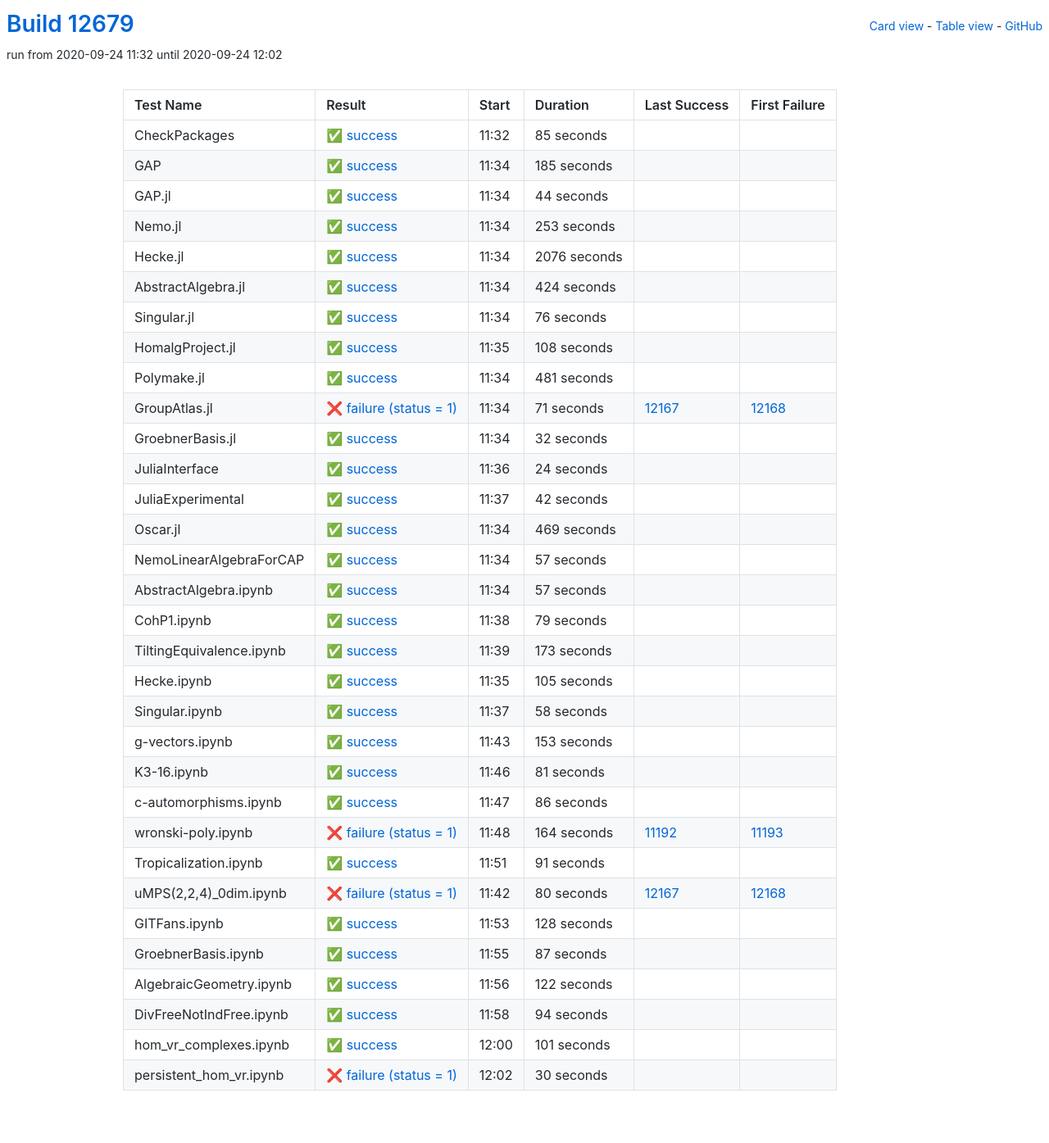
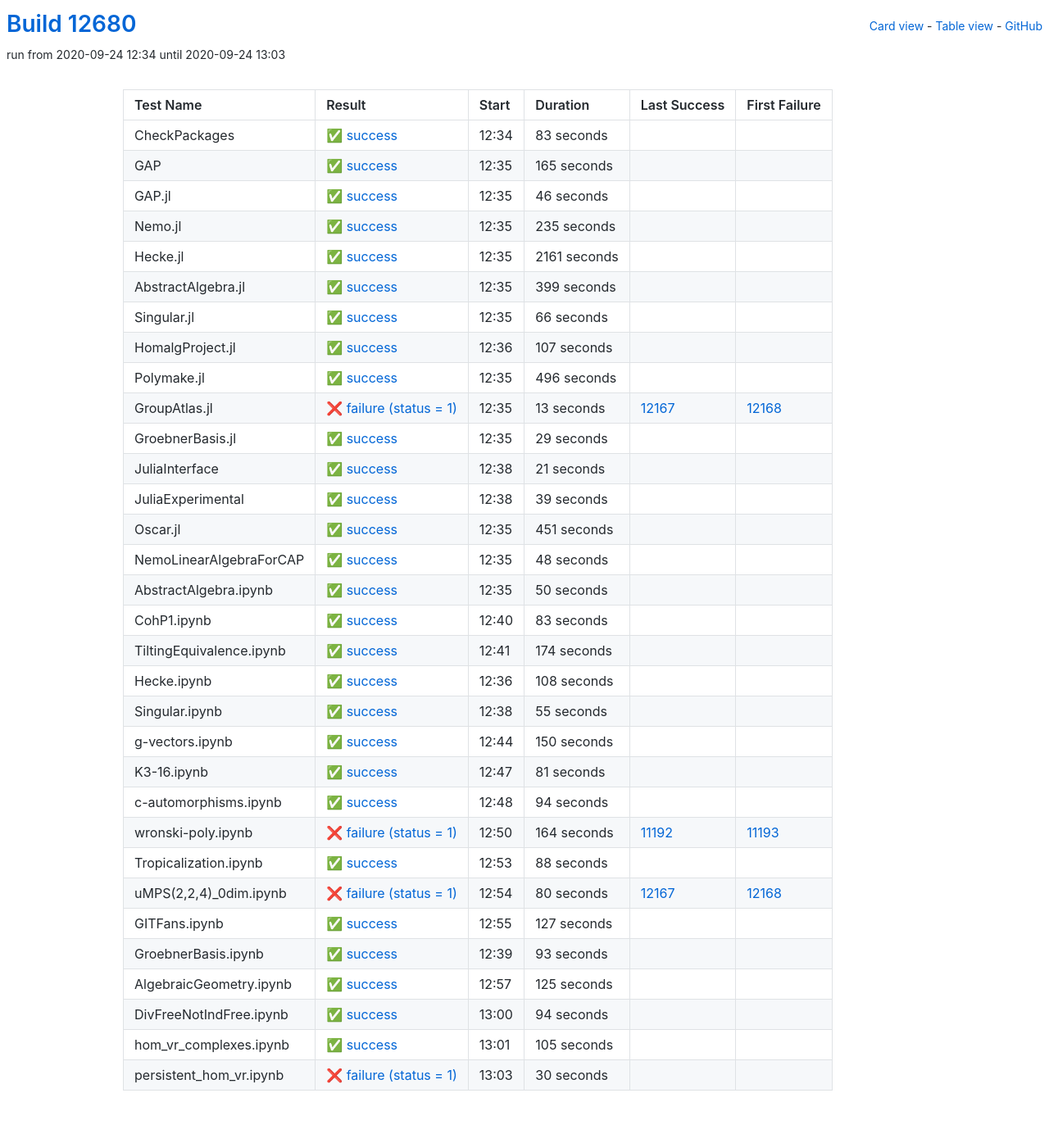
Before and after one commit to oscar-system/oscar-ci-status, a Jekyll site: the page built from table.html, in a window 1280 px wide. Shown: the whole page at 82% size. Built offline with Jekyll 4.4.1, drawn with Linux system fonts in a browser that asks for light colours.

Commit message:
Build #12680

```diff
--- a/_data/ci.yml
+++ b/_data/ci.yml
@@ -1,6 +1,6 @@
 ---
-build: 12679
-build_url: https://oscarci.mathematik.uni-kl.de/job/oscar/12679/
+build: 12680
+build_url: https://oscarci.mathematik.uni-kl.de/job/oscar/12680/
 job: oscar
 organization: oscar-system
 repo: oscar-ci-status
@@ -8,92 +8,224 @@
 tests:
 - name: CheckPackages
   id: checkpackages
-  log: https://oscarci.mathematik.uni-kl.de/job/oscar/12679/artifact/logs/build-12679/CheckPackages.log
-  start: 2020-09-24 11:32
+  log: https://oscarci.mathematik.uni-kl.de/job/oscar/12680/artifact/logs/build-12680/CheckPackages.log
+  start: 2020-09-24 12:34
   success: true
   exitcode: 0
   status: success
-  duration: 85
+  duration: 83
   last_success: false
   last_success_url:
   first_failure: false
   first_failure_url:
 - name: GAP
   id: gap
-  log: https://oscarci.mathematik.uni-kl.de/job/oscar/12679/artifact/logs/build-12679/GAP.log
-  start: 2020-09-24 11:34
+  log: https://oscarci.mathematik.uni-kl.de/job/oscar/12680/artifact/logs/build-12680/GAP.log
+  start: 2020-09-24 12:35
   success: true
   exitcode: 0
   status: success
-  duration: 185
+  duration: 165
   last_success: false
   last_success_url:
   first_failure: false
   first_failure_url:
 - name: GAP.jl
   id: gap-jl
-  log: https://oscarci.mathematik.uni-kl.de/job/oscar/12679/artifact/logs/build-12679/GAP.jl.log
-  start: 2020-09-24 11:34
+  log: https://oscarci.mathematik.uni-kl.de/job/oscar/12680/artifact/logs/build-12680/GAP.jl.log
+  start: 2020-09-24 12:35
   success: true
   exitcode: 0
   status: success
-  duration: 44
+  duration: 46
   last_success: false
   last_success_url:
   first_failure: false
   first_failure_url:
 - name: Nemo.jl
   id: nemo-jl
-  log: https://oscarci.mathematik.uni-kl.de/job/oscar/12679/artifact/logs/build-12679/Nemo.jl.log
-  start: 2020-09-24 11:34
+  log: https://oscarci.mathematik.uni-kl.de/job/oscar/12680/artifact/logs/build-12680/Nemo.jl.log
+  start: 2020-09-24 12:35
   success: true
   exitcode: 0
   status: success
-  duration: 253
+  duration: 235
   last_success: false
   last_success_url:
   first_failure: false
   first_failure_url:
 - name: Hecke.jl
   id: hecke-jl
-  log: https://oscarci.mathematik.uni-kl.de/job/oscar/12679/artifact/logs/build-12679/Hecke.jl.log
-  start: 2020-09-24 11:34
+  log: https://oscarci.mathematik.uni-kl.de/job/oscar/12680/artifact/logs/build-12680/Hecke.jl.log
+  start: 2020-09-24 12:35
   success: true
   exitcode: 0
   status: success
-  duration: 2076
+  duration: 2161
   last_success: false
   last_success_url:
   first_failure: false
   first_failure_url:
 - name: AbstractAlgebra.jl
   id: abstractalgebra-jl
-  log: https://oscarci.mathematik.uni-kl.de/job/oscar/12679/artifact/logs/build-12679/AbstractAlgebra.jl.log
-  start: 2020-09-24 11:34
+  log: https://oscarci.mathematik.uni-kl.de/job/oscar/12680/artifact/logs/build-12680/AbstractAlgebra.jl.log
+  start: 2020-09-24 12:35
   success: true
   exitcode: 0
   status: success
-  duration: 424
+  duration: 399
   last_success: false
   last_success_url:
   first_failure: false
   first_failure_url:
 - name: Singular.jl
   id: singular-jl
-  log: https://oscarci.mathematik.uni-kl.de/job/oscar/12679/artifact/logs/build-12679/Singular.jl.log
-  start: 2020-09-24 11:34
+  log: https://oscarci.mathematik.uni-kl.de/job/oscar/12680/artifact/logs/build-12680/Singular.jl.log
+  start: 2020-09-24 12:35
   success: true
   exitcode: 0
   status: success
-  duration: 76
+  duration: 66
   last_success: false
   last_success_url:
   first_failure: false
   first_failure_url:
 - name: HomalgProject.jl
   id: homalgproject-jl
-  log: https://oscarci.mathematik.uni-kl.de/job/oscar/12679/artifact/logs/build-12679/HomalgProject.jl.log
-  start: 2020-09-24 11:35
+  log: https://oscarci.mathematik.uni-kl.de/job/oscar/12680/artifact/logs/build-12680/HomalgProject.jl.log
+  start: 2020-09-24 12:36
+  success: true
+  exitcode: 0
+  status: success
+  duration: 107
+  last_success: false
+  last_success_url:
+  first_failure: false
+  first_failure_url:
+- name: Polymake.jl
+  id: polymake-jl
+  log: https://oscarci.mathematik.uni-kl.de/job/oscar/12680/artifact/logs/build-12680/Polymake.jl.log
+  start: 2020-09-24 12:35
+  success: true
+  exitcode: 0
+  status: success
+  duration: 496
+  last_success: false
+  last_success_url:
+  first_failure: false
+  first_failure_url:
+- name: GroupAtlas.jl
+  id: groupatlas-jl
+  log: https://oscarci.mathematik.uni-kl.de/job/oscar/12680/artifact/logs/build-12680/GroupAtlas.jl.log
+  start: 2020-09-24 12:35
+  success: false
+  exitcode: 1
+  status: failure
+  duration: 13
+  last_success: 12167
+  last_success_url: https://oscarci.mathematik.uni-kl.de/job/oscar/12167/
+  first_failure: 12168
+  first_failure_url: https://oscarci.mathematik.uni-kl.de/job/oscar/12168/
+- name: GroebnerBasis.jl
+  id: groebnerbasis-jl
+  log: https://oscarci.mathematik.uni-kl.de/job/oscar/12680/artifact/logs/build-12680/GroebnerBasis.jl.log
+  start: 2020-09-24 12:35
+  success: true
+  exitcode: 0
+  status: success
+  duration: 29
+  last_success: false
+  last_success_url:
+  first_failure: false
+  first_failure_url:
+- name: JuliaInterface
+  id: juliainterface
+  log: https://oscarci.mathematik.uni-kl.de/job/oscar/12680/artifact/logs/build-12680/JuliaInterface.log
+  start: 2020-09-24 12:38
+  success: true
+  exitcode: 0
+  status: success
+  duration: 21
+  last_success: false
+  last_success_url:
+  first_failure: false
+  first_failure_url:
+- name: JuliaExperimental
+  id: juliaexperimental
+  log: https://oscarci.mathematik.uni-kl.de/job/oscar/12680/artifact/logs/build-12680/JuliaExperimental.log
+  start: 2020-09-24 12:38
+  success: true
+  exitcode: 0
+  status: success
+  duration: 39
+  last_success: false
+  last_success_url:
+  first_failure: false
+  first_failure_url:
+- name: Oscar.jl
+  id: oscar-jl
+  log: https://oscarci.mathematik.uni-kl.de/job/oscar/12680/artifact/logs/build-12680/Oscar.jl.log
+  start: 2020-09-24 12:35
+  success: true
+  exitcode: 0
+  status: success
+  duration: 451
+  last_success: false
+  last_success_url:
+  first_failure: false
+  first_failure_url:
+- name: NemoLinearAlgebraForCAP
+  id: nemolinearalgebraforcap
+  log: https://oscarci.mathematik.uni-kl.de/job/oscar/12680/artifact/logs/build-12680/NemoLinearAlgebraForCAP.log
+  start: 2020-09-24 12:35
+  success: true
+  exitcode: 0
+  status: success
+  duration: 48
+  last_success: false
+  last_success_url:
+  first_failure: false
+  first_failure_url:
+- name: AbstractAlgebra.ipynb
+  id: abstractalgebra-ipynb
+  log: https://oscarci.mathematik.uni-kl.de/job/oscar/12680/artifact/logs/build-12680/AbstractAlgebra.ipynb.log
+  start: 2020-09-24 12:35
+  success: true
+  exitcode: 0
+  status: success
+  duration: 50
+  last_success: false
+  last_success_url:
+  first_failure: false
+  first_failure_url:
+- name: CohP1.ipynb
+  id: cohp1-ipynb
+  log: https://oscarci.mathematik.uni-kl.de/job/oscar/12680/artifact/logs/build-12680/CohP1.ipynb.log
+  start: 2020-09-24 12:40
+  success: true
+  exitcode: 0
+  status: success
+  duration: 83
+  last_success: false
+  last_success_url:
+  first_failure: false
+  first_failure_url:
+- name: TiltingEquivalence.ipynb
+  id: tiltingequivalence-ipynb
+  log: https://oscarci.mathematik.uni-kl.de/job/oscar/12680/artifact/logs/build-12680/TiltingEquivalence.ipynb.log
+  start: 2020-09-24 12:41
+  success: true
+  exitcode: 0
+  status: success
+  duration: 174
+  last_success: false
+  last_success_url:
+  first_failure: false
+  first_failure_url:
+- name: Hecke.ipynb
+  id: hecke-ipynb
+  log: https://oscarci.mathematik.uni-kl.de/job/oscar/12680/artifact/logs/build-12680/Hecke.ipynb.log
+  start: 2020-09-24 12:36
   success: true
   exitcode: 0
   status: success
@@ -102,166 +234,34 @@
   last_success_url:
   first_failure: false
   first_failure_url:
-- name: Polymake.jl
-  id: polymake-jl
-  log: https://oscarci.mathematik.uni-kl.de/job/oscar/12679/artifact/logs/build-12679/Polymake.jl.log
-  start: 2020-09-24 11:34
+- name: Singular.ipynb
+  id: singular-ipynb
+  log: https://oscarci.mathematik.uni-kl.de/job/oscar/12680/artifact/logs/build-12680/Singular.ipynb.log
+  start: 2020-09-24 12:38
   success: true
   exitcode: 0
   status: success
-  duration: 481
-  last_success: false
-  last_success_url:
-  first_failure: false
-  first_failure_url:
-- name: GroupAtlas.jl
-  id: groupatlas-jl
-  log: https://oscarci.mathematik.uni-kl.de/job/oscar/12679/artifact/logs/build-12679/GroupAtlas.jl.log
-  start: 2020-09-24 11:34
-  success: false
-  exitcode: 1
-  status: failure
-  duration: 71
-  last_success: 12167
-  last_success_url: https://oscarci.mathematik.uni-kl.de/job/oscar/12167/
-  first_failure: 12168
-  first_failure_url: https://oscarci.mathematik.uni-kl.de/job/oscar/12168/
-- name: GroebnerBasis.jl
-  id: groebnerbasis-jl
-  log: https://oscarci.mathematik.uni-kl.de/job/oscar/12679/artifact/logs/build-12679/GroebnerBasis.jl.log
-  start: 2020-09-24 11:34
-  success: true
-  exitcode: 0
-  status: success
-  duration: 32
-  last_success: false
-  last_success_url:
-  first_failure: false
-  first_failure_url:
-- name: JuliaInterface
-  id: juliainterface
-  log: https://oscarci.mathematik.uni-kl.de/job/oscar/12679/artifact/logs/build-12679/JuliaInterface.log
-  start: 2020-09-24 11:36
-  success: true
-  exitcode: 0
-  status: success
-  duration: 24
-  last_success: false
-  last_success_url:
-  first_failure: false
-  first_failure_url:
-- name: JuliaExperimental
-  id: juliaexperimental
-  log: https://oscarci.mathematik.uni-kl.de/job/oscar/12679/artifact/logs/build-12679/JuliaExperimental.log
-  start: 2020-09-24 11:37
-  success: true
-  exitcode: 0
-  status: success
-  duration: 42
-  last_success: false
-  last_success_url:
-  first_failure: false
-  first_failure_url:
-- name: Oscar.jl
-  id: oscar-jl
-  log: https://oscarci.mathematik.uni-kl.de/job/oscar/12679/artifact/logs/build-12679/Oscar.jl.log
-  start: 2020-09-24 11:34
-  success: true
-  exitcode: 0
-  status: success
-  duration: 469
-  last_success: false
-  last_success_url:
-  first_failure: false
-  first_failure_url:
-- name: NemoLinearAlgebraForCAP
-  id: nemolinearalgebraforcap
-  log: https://oscarci.mathematik.uni-kl.de/job/oscar/12679/artifact/logs/build-12679/NemoLinearAlgebraForCAP.log
-  start: 2020-09-24 11:34
-  success: true
-  exitcode: 0
-  status: success
-  duration: 57
-  last_success: false
-  last_success_url:
-  first_failure: false
-  first_failure_url:
-- name: AbstractAlgebra.ipynb
-  id: abstractalgebra-ipynb
-  log: https://oscarci.mathematik.uni-kl.de/job/oscar/12679/artifact/logs/build-12679/AbstractAlgebra.ipynb.log
-  start: 2020-09-24 11:34
-  success: true
-  exitcode: 0
-  status: success
-  duration: 57
-  last_success: false
-  last_success_url:
-  first_failure: false
-  first_failure_url:
-- name: CohP1.ipynb
-  id: cohp1-ipynb
-  log: https://oscarci.mathematik.uni-kl.de/job/oscar/12679/artifact/logs/build-12679/CohP1.ipynb.log
-  start: 2020-09-24 11:38
-  success: true
-  exitcode: 0
-  status: success
-  duration: 79
-  last_success: false
-  last_success_url:
-  first_failure: false
-  first_failure_url:
-- name: TiltingEquivalence.ipynb
-  id: tiltingequivalence-ipynb
-  log: https://oscarci.mathematik.uni-kl.de/job/oscar/12679/artifact/logs/build-12679/TiltingEquivalence.ipynb.log
-  start: 2020-09-24 11:39
-  success: true
-  exitcode: 0
-  status: success
-  duration: 173
-  last_success: false
-  last_success_url:
-  first_failure: false
-  first_failure_url:
-- name: Hecke.ipynb
-  id: hecke-ipynb
-  log: https://oscarci.mathematik.uni-kl.de/job/oscar/12679/artifact/logs/build-12679/Hecke.ipynb.log
-  start: 2020-09-24 11:35
-  success: true
-  exitcode: 0
-  status: success
-  duration: 105
-  last_success: false
-  last_success_url:
-  first_failure: false
-  first_failure_url:
-- name: Singular.ipynb
-  id: singular-ipynb
-  log: https://oscarci.mathematik.uni-kl.de/job/oscar/12679/artifact/logs/build-12679/Singular.ipynb.log
-  start: 2020-09-24 11:37
-  success: true
-  exitcode: 0
-  status: success
-  duration: 58
+  duration: 55
   last_success: false
   last_success_url:
   first_failure: false
   first_failure_url:
 - name: g-vectors.ipynb
   id: g-vectors-ipynb
-  log: https://oscarci.mathematik.uni-kl.de/job/oscar/12679/artifact/logs/build-12679/g-vectors.ipynb.log
-  start: 2020-09-24 11:43
+  log: https://oscarci.mathematik.uni-kl.de/job/oscar/12680/artifact/logs/build-12680/g-vectors.ipynb.log
+  start: 2020-09-24 12:44
   success: true
   exitcode: 0
   status: success
-  duration: 153
+  duration: 150
   last_success: false
   last_success_url:
   first_failure: false
   first_failure_url:
 - name: K3-16.ipynb
   id: k3-16-ipynb
-  log: https://oscarci.mathematik.uni-kl.de/job/oscar/12679/artifact/logs/build-12679/K3-16.ipynb.log
-  start: 2020-09-24 11:46
+  log: https://oscarci.mathematik.uni-kl.de/job/oscar/12680/artifact/logs/build-12680/K3-16.ipynb.log
+  start: 2020-09-24 12:47
   success: true
   exitcode: 0
   status: success
@@ -272,20 +272,20 @@
   first_failure_url:
 - name: c-automorphisms.ipynb
   id: c-automorphisms-ipynb
-  log: https://oscarci.mathematik.uni-kl.de/job/oscar/12679/artifact/logs/build-12679/c-automorphisms.ipynb.log
-  start: 2020-09-24 11:47
+  log: https://oscarci.mathematik.uni-kl.de/job/oscar/12680/artifact/logs/build-12680/c-automorphisms.ipynb.log
+  start: 2020-09-24 12:48
   success: true
   exitcode: 0
   status: success
-  duration: 86
+  duration: 94
   last_success: false
   last_success_url:
   first_failure: false
   first_failure_url:
 - name: wronski-poly.ipynb
   id: wronski-poly-ipynb
-  log: https://oscarci.mathematik.uni-kl.de/job/oscar/12679/artifact/logs/build-12679/wronski-poly.ipynb.log
-  start: 2020-09-24 11:48
+  log: https://oscarci.mathematik.uni-kl.de/job/oscar/12680/artifact/logs/build-12680/wronski-poly.ipynb.log
+  start: 2020-09-24 12:50
   success: false
   exitcode: 1
   status: failure
@@ -296,20 +296,20 @@
   first_failure_url: https://oscarci.mathematik.uni-kl.de/job/oscar/11193/
 - name: Tropicalization.ipynb
   id: tropicalization-ipynb
-  log: https://oscarci.mathematik.uni-kl.de/job/oscar/12679/artifact/logs/build-12679/Tropicalization.ipynb.log
-  start: 2020-09-24 11:51
+  log: https://oscarci.mathematik.uni-kl.de/job/oscar/12680/artifact/logs/build-12680/Tropicalization.ipynb.log
+  start: 2020-09-24 12:53
   success: true
   exitcode: 0
   status: success
-  duration: 91
+  duration: 88
   last_success: false
   last_success_url:
   first_failure: false
   first_failure_url:
 - name: uMPS(2,2,4)_0dim.ipynb
   id: umps-2-2-4-0dim-ipynb
-  log: https://oscarci.mathematik.uni-kl.de/job/oscar/12679/artifact/logs/build-12679/uMPS-2-2-4-_0dim.ipynb.log
-  start: 2020-09-24 11:42
+  log: https://oscarci.mathematik.uni-kl.de/job/oscar/12680/artifact/logs/build-12680/uMPS-2-2-4-_0dim.ipynb.log
+  start: 2020-09-24 12:54
   success: false
   exitcode: 1
   status: failure
@@ -320,44 +320,44 @@
   first_failure_url: https://oscarci.mathematik.uni-kl.de/job/oscar/12168/
 - name: GITFans.ipynb
   id: gitfans-ipynb
-  log: https://oscarci.mathematik.uni-kl.de/job/oscar/12679/artifact/logs/build-12679/GITFans.ipynb.log
-  start: 2020-09-24 11:53
+  log: https://oscarci.mathematik.uni-kl.de/job/oscar/12680/artifact/logs/build-12680/GITFans.ipynb.log
+  start: 2020-09-24 12:55
   success: true
   exitcode: 0
   status: success
-  duration: 128
+  duration: 127
   last_success: false
   last_success_url:
   first_failure: false
   first_failure_url:
 - name: GroebnerBasis.ipynb
   id: groebnerbasis-ipynb
-  log: https://oscarci.mathematik.uni-kl.de/job/oscar/12679/artifact/logs/build-12679/GroebnerBasis.ipynb.log
-  start: 2020-09-24 11:55
+  log: https://oscarci.mathematik.uni-kl.de/job/oscar/12680/artifact/logs/build-12680/GroebnerBasis.ipynb.log
+  start: 2020-09-24 12:39
   success: true
   exitcode: 0
   status: success
-  duration: 87
+  duration: 93
   last_success: false
   last_success_url:
   first_failure: false
   first_failure_url:
 - name: AlgebraicGeometry.ipynb
   id: algebraicgeometry-ipynb
-  log: https://oscarci.mathematik.uni-kl.de/job/oscar/12679/artifact/logs/build-12679/AlgebraicGeometry.ipynb.log
-  start: 2020-09-24 11:56
+  log: https://oscarci.mathematik.uni-kl.de/job/oscar/12680/artifact/logs/build-12680/AlgebraicGeometry.ipynb.log
+  start: 2020-09-24 12:57
   success: true
   exitcode: 0
   status: success
-  duration: 122
+  duration: 125
   last_success: false
   last_success_url:
   first_failure: false
   first_failure_url:
 - name: DivFreeNotIndFree.ipynb
   id: divfreenotindfree-ipynb
-  log: https://oscarci.mathematik.uni-kl.de/job/oscar/12679/artifact/logs/build-12679/DivFreeNotIndFree.ipynb.log
-  start: 2020-09-24 11:58
+  log: https://oscarci.mathematik.uni-kl.de/job/oscar/12680/artifact/logs/build-12680/DivFreeNotIndFree.ipynb.log
+  start: 2020-09-24 13:00
   success: true
   exitcode: 0
   status: success
@@ -368,20 +368,20 @@
   first_failure_url:
 - name: hom_vr_complexes.ipynb
   id: hom-vr-complexes-ipynb
-  log: https://oscarci.mathematik.uni-kl.de/job/oscar/12679/artifact/logs/build-12679/hom_vr_complexes.ipynb.log
-  start: 2020-09-24 12:00
+  log: https://oscarci.mathematik.uni-kl.de/job/oscar/12680/artifact/logs/build-12680/hom_vr_complexes.ipynb.log
+  start: 2020-09-24 13:01
   success: true
   exitcode: 0
   status: success
-  duration: 101
+  duration: 105
   last_success: false
   last_success_url:
   first_failure: false
   first_failure_url:
 - name: persistent_hom_vr.ipynb
   id: persistent-hom-vr-ipynb
-  log: https://oscarci.mathematik.uni-kl.de/job/oscar/12679/artifact/logs/build-12679/persistent_hom_vr.ipynb.log
-  start: 2020-09-24 12:02
+  log: https://oscarci.mathematik.uni-kl.de/job/oscar/12680/artifact/logs/build-12680/persistent_hom_vr.ipynb.log
+  start: 2020-09-24 13:03
   success: false
   exitcode: 1
   status: failure
```
Also changed, not shown: README.md.
